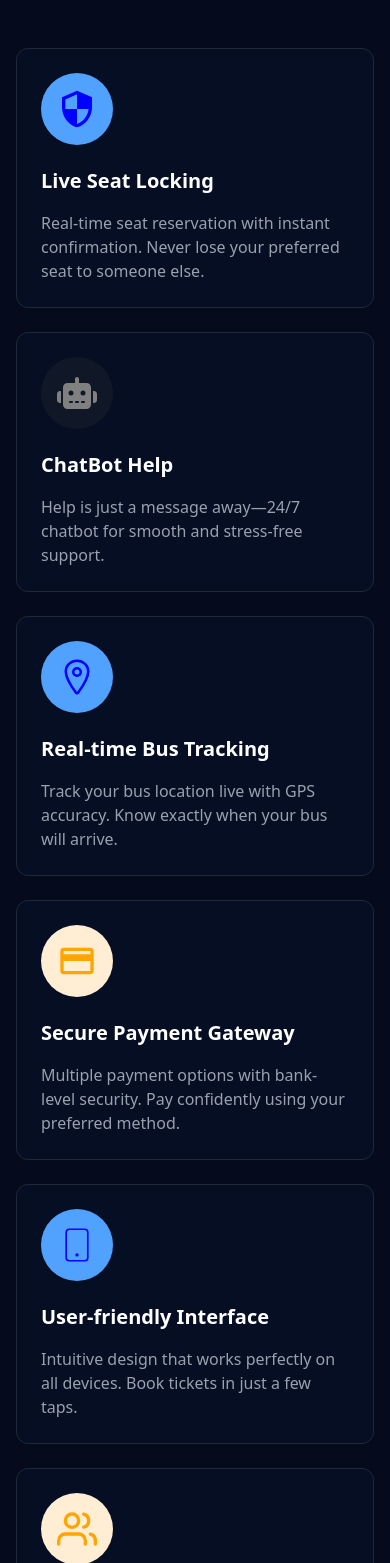
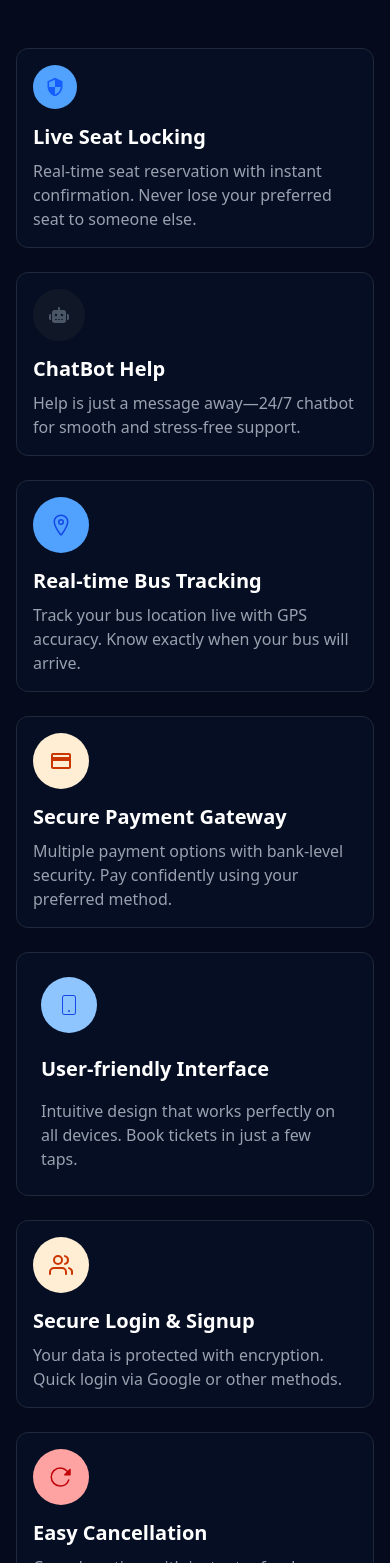
Before and after one commit to Chandrashekher1/TripTix, a React (Vite) app: page / in a window 390 px wide. Shown: the part 1145-2708 px from the top of the page. Built offline with nearby package versions, Linux system fonts and the light colour scheme; no server answers.

Commit message:
feat: make mobile responsive

```diff
--- a/src/components/WhyChoose.jsx
+++ b/src/components/WhyChoose.jsx
@@ -9,59 +9,59 @@ const WhyChoose = () => {
   return (
     <div className="px-4 py-12">
       <div className="grid grid-cols-1 sm:grid-cols-2 lg:grid-cols-3 gap-6 max-w-7xl mx-auto">
-        <div className="bg-[#060e23] p-6 rounded-xl border border-gray-800 hover:-translate-y-1 hover:z-10 transition-all duration-300">
-          <span className="rounded-full p-4 bg-blue-400 inline-block">
-            <MdOutlineSecurity style={{ color: 'blue', fontSize: '40px' }} />
+        <div className="bg-[#060e23] md:p-6 p-4 rounded-xl border border-gray-800 hover:-translate-y-1 hover:z-10 transition-all duration-300">
+          <span className="rounded-full md:p-4 p-3 bg-blue-400 inline-block">
+            <MdOutlineSecurity className='md:text-4xl text-xl text-blue-600' />
           </span>
-          <h3 className="text-white text-xl font-semibold my-4">Live Seat Locking</h3>
+          <h3 className="text-white text-xl font-semibold md:my-4 my-2">Live Seat Locking</h3>
           <p className="text-gray-400">Real-time seat reservation with instant confirmation. Never lose your preferred seat to someone else.</p>
         </div>
 
-        <div className="bg-[#060e23] p-6 rounded-xl border border-gray-800 hover:-translate-y-1 hover:z-10 transition-all duration-300">
+        <div className="bg-[#060e23] md:p-6 p-4 rounded-xl border border-gray-800 hover:-translate-y-1 hover:z-10 transition-all duration-300">
           <span className="rounded-full p-4 bg-gray-900 inline-block">
-            <FaRobot style={{ color: 'gray', fontSize: '40px' }} />
+            <FaRobot className='md:text-4xl text-xl text-gray-600' />
           </span>
-          <h3 className="text-white text-xl font-semibold my-4">ChatBot Help</h3>
+          <h3 className="text-white text-xl font-semibold md:my-4 my-2">ChatBot Help</h3>
           <p className="text-gray-400">Help is just a message away—24/7 chatbot for smooth and stress-free support.</p>
         </div>
 
-        <div className="bg-[#060e23] p-6 rounded-xl border border-gray-800 hover:-translate-y-1 hover:z-10 transition-all duration-300">
+        <div className="bg-[#060e23] md:p-6 p-4 rounded-xl border border-gray-800 hover:-translate-y-1 hover:z-10 transition-all duration-300">
           <span className="rounded-full p-4 bg-blue-400 inline-block">
-            <IoLocationOutline style={{ color: 'blue', fontSize: '40px' }} />
+            <IoLocationOutline className='md:text-4xl text-2xl text-blue-700'  />
           </span>
-          <h3 className="text-white text-xl font-semibold my-4">Real-time Bus Tracking</h3>
+          <h3 className="text-white text-xl font-semibold md:my-4 my-2">Real-time Bus Tracking</h3>
           <p className="text-gray-400">Track your bus location live with GPS accuracy. Know exactly when your bus will arrive.</p>
         </div>
 
-        <div className="bg-[#060e23] p-6 rounded-xl border border-gray-800 hover:-translate-y-1 hover:z-10 transition-all duration-300">
+        <div className="bg-[#060e23] md:p-6 p-4 rounded-xl border border-gray-800 hover:-translate-y-1 hover:z-10 transition-all duration-300">
           <span className="rounded-full p-4 bg-orange-100 inline-block">
-            <MdPayment style={{ color: 'orange', fontSize: '40px' }} />
+            <MdPayment className='md:text-4xl text-2xl text-orange-700' />
           </span>
-          <h3 className="text-white text-xl font-semibold my-4">Secure Payment Gateway</h3>
+          <h3 className="text-white text-xl font-semibold md:my-4 my-2">Secure Payment Gateway</h3>
           <p className="text-gray-400">Multiple payment options with bank-level security. Pay confidently using your preferred method.</p>
         </div>
 
         <div className="bg-[#060e23] p-6 rounded-xl border border-gray-800 hover:-translate-y-1 hover:z-10 transition-all duration-300">
-          <span className="rounded-full p-4 bg-blue-400 inline-block">
-            <CiMobile2 style={{ color: 'blue', fontSize: '40px' }} />
+          <span className="rounded-full p-4 bg-blue-300 inline-block">
+            <CiMobile2 className='md:text-4xl text-2xl text-blue-700' />
           </span>
           <h3 className="text-white text-xl font-semibold my-4">User-friendly Interface</h3>
           <p className="text-gray-400">Intuitive design that works perfectly on all devices. Book tickets in just a few taps.</p>
         </div>
 
-        <div className="bg-[#060e23] p-6 rounded-xl border border-gray-800 hover:-translate-y-1 hover:z-10 transition-all duration-300">
+        <div className="bg-[#060e23] md:p-6 p-4 rounded-xl border border-gray-800 hover:-translate-y-1 hover:z-10 transition-all duration-300">
           <span className="rounded-full p-4 bg-orange-100 inline-block">
-            <FiUsers style={{ color: 'orange', fontSize: '40px' }} />
+            <FiUsers className='md:text-4xl text-2xl text-orange-700' />
           </span>
-          <h3 className="text-white text-xl font-semibold my-4">Secure Login & Signup</h3>
+          <h3 className="text-white text-xl font-semibold md:my-4 my-2">Secure Login & Signup</h3>
           <p className="text-gray-400">Your data is protected with encryption. Quick login via Google or other methods.</p>
         </div>
 
-        <div className="bg-[#060e23] p-6 rounded-xl border border-gray-800 hover:-translate-y-1 hover:z-10 transition-all duration-300">
+        <div className="bg-[#060e23] md:p-6 p-4 rounded-xl border border-gray-800 hover:-translate-y-1 hover:z-10 transition-all duration-300">
           <span className="rounded-full p-4 bg-red-300 inline-block">
-            <IoReload style={{ color: 'red', fontSize: '40px' }} />
+            <IoReload className='md:text-4xl text-2xl text-red-700' />
           </span>
-          <h3 className="text-white text-xl font-semibold my-4">Easy Cancellation</h3>
+          <h3 className="text-white text-xl font-semibold md:my-4 my-2">Easy Cancellation</h3>
           <p className="text-gray-400">Cancel anytime with instant refunds. Transparent cancellation policies for peace of mind.</p>
         </div>
       </div>
```
